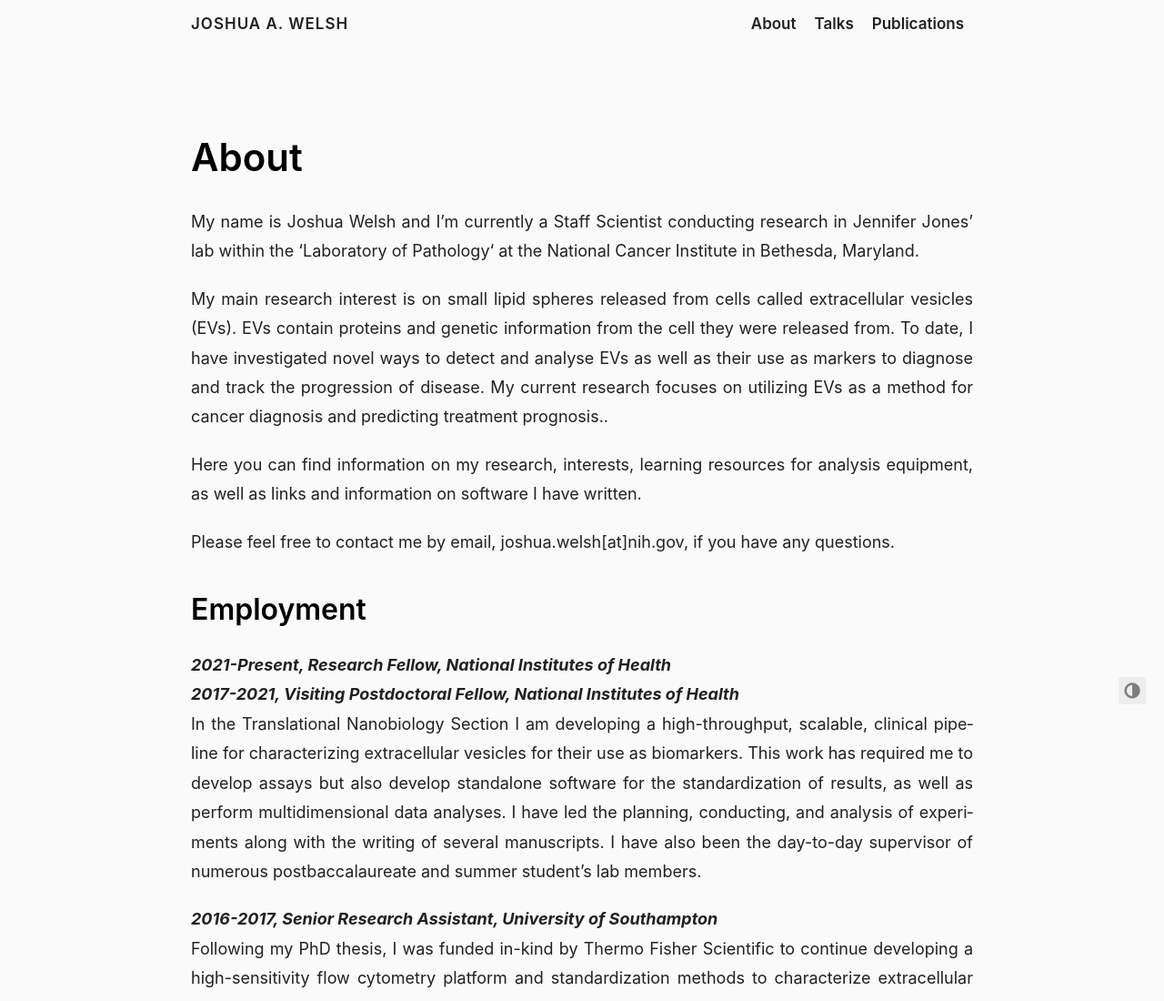
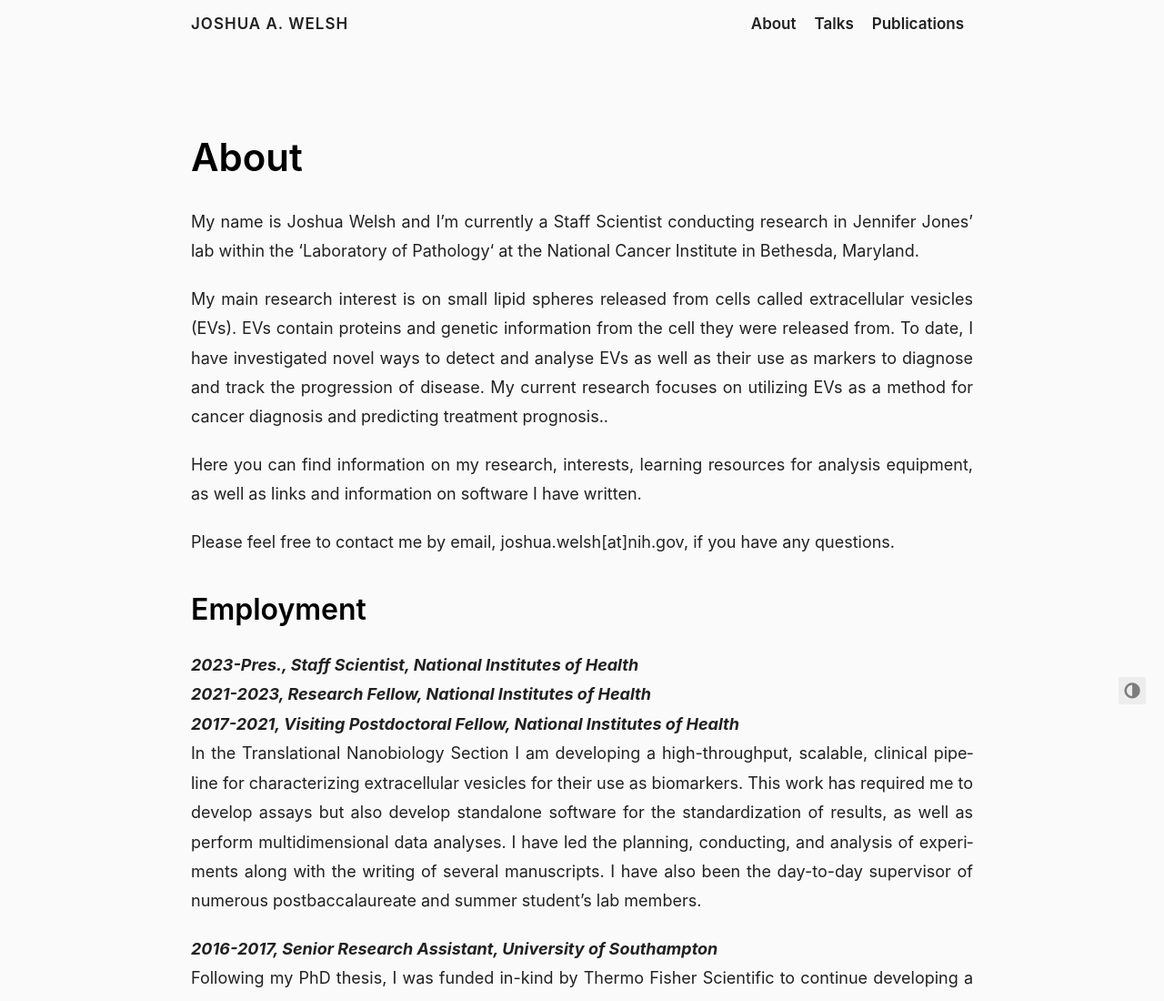
Before and after one commit to joadwe/joadwe.github.io, a plain HTML site: page about/index.html in a window 1280 px wide. Shown: the top 1100 px of the page at 91% size. Drawn offline with Linux system fonts and the light colour scheme.

Commit message:
about page update

```diff
--- a/about/index.html
+++ b/about/index.html
@@ -151,7 +151,8 @@ My main research interest is on small lipid spheres released from cells called e
     <span class="sr-only">Link to heading</span>
   </a>
 </h1>
-<p><em><strong>2021-Present, Research Fellow, National Institutes of Health</strong></em><br>
+<p><em><strong>2023-Pres., Staff Scientist, National Institutes of Health</strong></em><br>
+<em><strong>2021-2023, Research Fellow, National Institutes of Health</strong></em><br>
 <em><strong>2017-2021, Visiting Postdoctoral Fellow, National Institutes of Health</strong></em><br>
 In the Translational Nanobiology Section I am developing a high-throughput, scalable, clinical pipeline for characterizing extracellular vesicles for their use as biomarkers. This work has required me to develop assays but also develop standalone software for the standardization of results, as well as perform multidimensional data analyses. I have led the planning, conducting, and analysis of experiments along with the writing of several manuscripts. I have also been the day-to-day supervisor of numerous postbaccalaureate and summer student’s lab members.</p>
 <p><em><strong>2016-2017, Senior Research Assistant, University of Southampton</strong></em><br>
```
